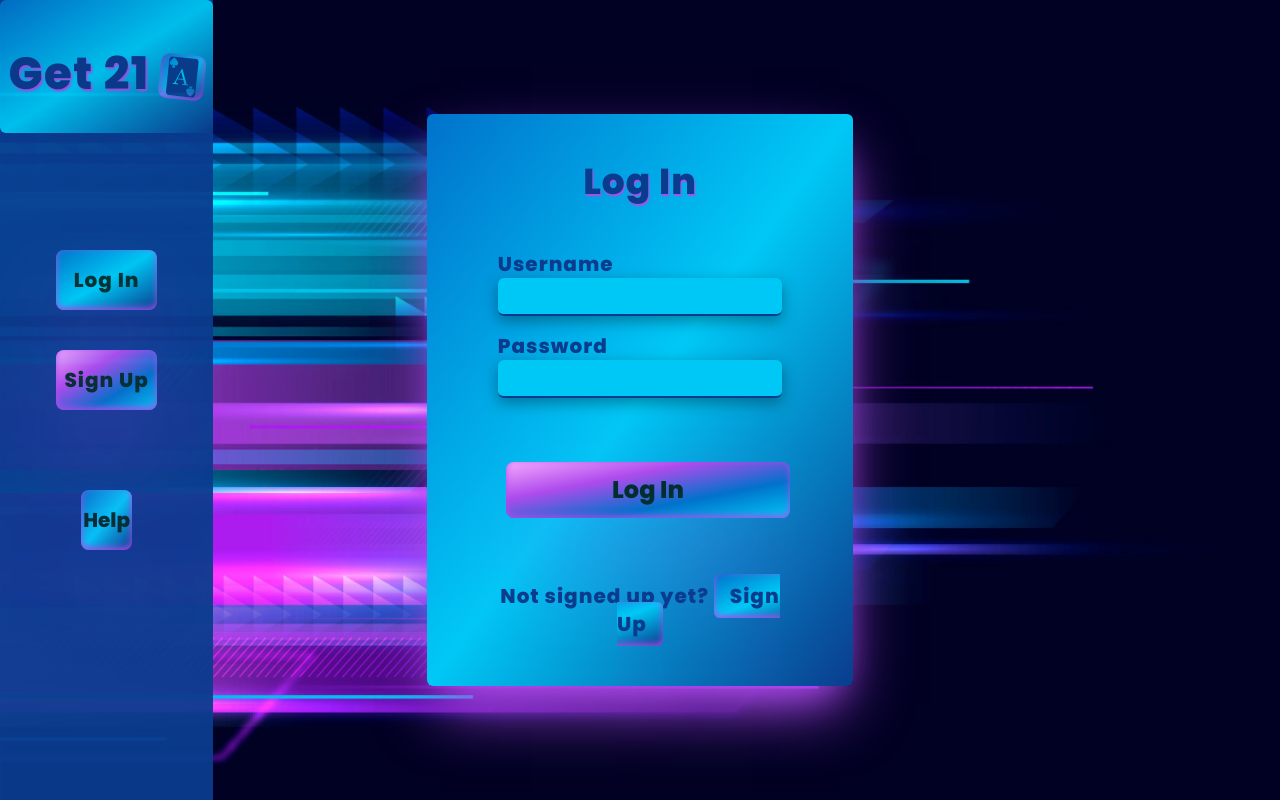
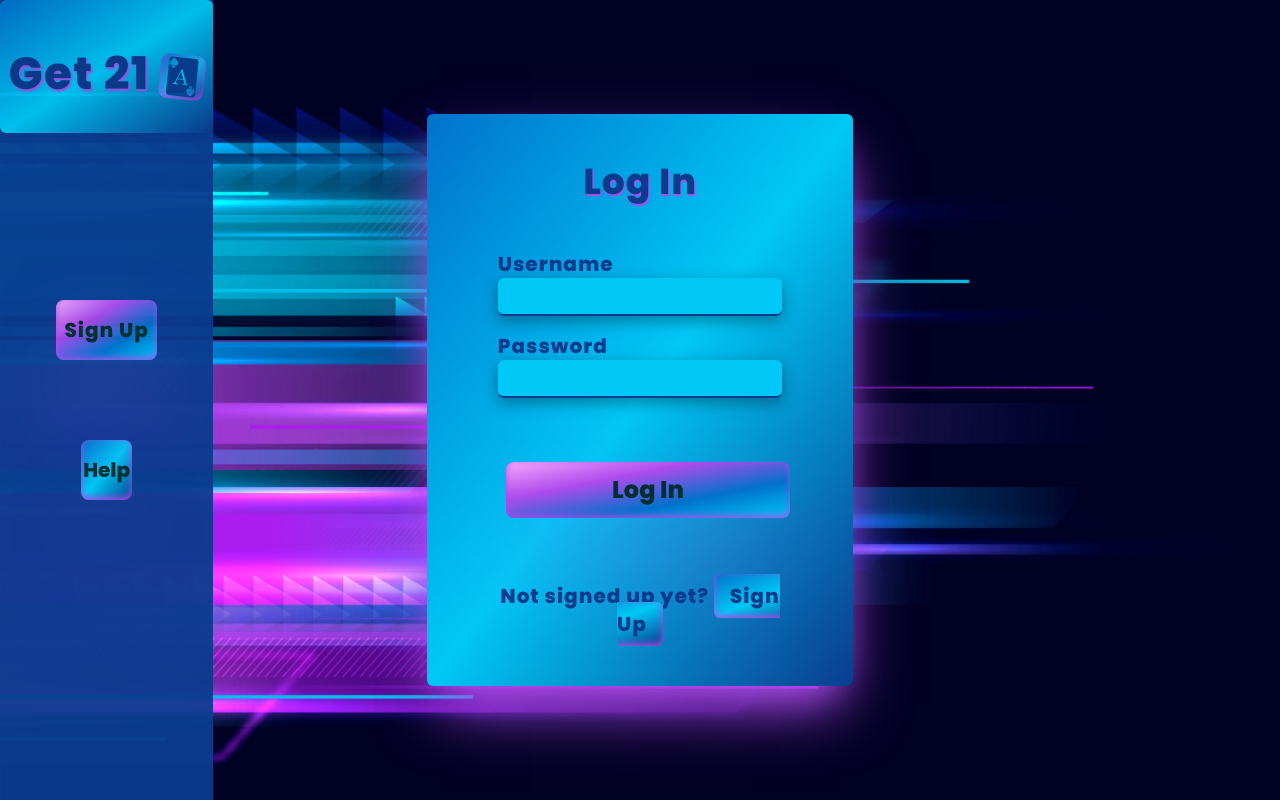
Before and after one commit to davidlidebrandt/get-21-frontend, a React (Create React App) app: page /login in a window 1280 px wide. Built offline with nearby package versions, Linux system fonts and the light colour scheme.

Commit message:
Hide current page navlink

```diff
--- a/src/App.js
+++ b/src/App.js
@@ -1,4 +1,5 @@
 import { Route, Switch } from "react-router-dom";
+import { useState } from "react";
 import Home from "./components/pages/Home.js"
 import LogIn from "./components/pages/LogIn.js";
 import SignUp from "./components/pages/SignUp.js";
@@ -6,23 +7,26 @@ import StartMenu from "./components/pages/StartMenu.js";
 import GamePage from "./components/pages/GamePage.js";
 
 function App() {
+  const [currentPage, setCurrentPage] = useState();
+
+
   return (
     <div className="App">
       <Switch>
         <Route exact path="/">
-      <Home/>
+      <Home currentPage={currentPage} setCurrentPage={setCurrentPage}/>
       </Route>
       <Route path="/login">
-      <LogIn/>
+      <LogIn currentPage={currentPage} setCurrentPage={setCurrentPage}/>
       </Route>
       <Route path="/signup">
-      <SignUp/>
+      <SignUp currentPage={currentPage} setCurrentPage={setCurrentPage}/>
       </Route>
       <Route path="/startmenu">
-      <StartMenu/>
+      <StartMenu currentPage={currentPage} setCurrentPage={setCurrentPage}/>
       </Route>
       <Route path="/gamepage">
-      <GamePage/>
+      <GamePage currentPage={currentPage} setCurrentPage={setCurrentPage}/>
       </Route>
       </Switch>
     </div>
--- a/src/components/other/NavMenu.js
+++ b/src/components/other/NavMenu.js
@@ -4,7 +4,9 @@ import { RiLoginCircleFill, RiAccountPinCircleFill } from "react-icons/ri"
 import { MdHelp } from "react-icons/md"
 import { GiCardAceSpades } from "react-icons/gi"
 
-export default function NavMenu() {
+export default function NavMenu({currentPage, setCurrentPage}) {
+
+
   return (
     <nav className=" h-full bg-darker-blue text-xl opacity-95 grid place-items-center text-darkest-blue relative">
       <div className="w-full">
@@ -16,12 +18,23 @@ export default function NavMenu() {
           </Link>
         </div>
         <div className="px-14">
-          <Link to="/login" className="text-center block my-10 m-auto py-4 rounded-lg bg-gradient w-full font-extrabold custom-inner-box-shadow hover-button">
+          {
+            currentPage !== "login" ? (
+              <Link to="/login" className="text-center block my-10 m-auto py-4 rounded-lg bg-gradient w-full font-extrabold custom-inner-box-shadow hover-button">
             Log In
           </Link>
-          <Link to="/signup" className="text-center block my-10 m-auto py-4 rounded-lg pink-blue-gradient w-full font-extrabold custom-inner-box-shadow hover-pink-button">
-            Sign Up
-          </Link>
+            ) : ( null )
+          }
+
+          {
+            currentPage !== "signup" ? (
+              <Link to="/signup" className="text-center block my-10 m-auto py-4 rounded-lg pink-blue-gradient w-full font-extrabold custom-inner-box-shadow hover-pink-button">
+              Sign Up
+            </Link>
+            ) : ( null )
+          }
+
+
           <button className="text-center block my-10 m-auto w-2/4 py-4 mt-20 rounded-lg bg-gradient font-extrabold custom-inner-box-shadow hover-button">
             Help
           </button>
--- a/src/components/pages/LogIn.js
+++ b/src/components/pages/LogIn.js
@@ -1,13 +1,19 @@
 import React from 'react'
+import { useEffect } from 'react'
 import NavMenu from '../other/NavMenu'
 import LoginCard from '../other/LoginCard'
 
-export default function LogIn() {
+export default function LogIn({currentPage, setCurrentPage}) {
+
+    useEffect(()=> {
+        setCurrentPage("login")
+    }, [])
+
     return (
         <div id="login">
         <div className="grid grid-cols-12 grid-rows-6 min-h-screen">
         <div className="col-span-2 row-span-6 w-full">
-        <NavMenu/>
+        <NavMenu currentPage={currentPage} setCurrentPage={setCurrentPage}/>
         </div>
         <div className="col-span-4 col-start-5 row-span-6 grid place-items-center">
             <LoginCard/>
--- a/src/components/pages/SignUp.js
+++ b/src/components/pages/SignUp.js
@@ -1,14 +1,19 @@
 import React from 'react'
+import { useEffect } from 'react'
 import NavMenu from '../other/NavMenu'
 import SignupCard from '../other/SignupCard'
 
 
-export default function SignUp() {
+export default function SignUp({currentPage, setCurrentPage}) {
+    useEffect(()=> {
+        setCurrentPage("signup")
+    }, [])
+
     return (
         <div id="login">
         <div className="grid grid-cols-12 grid-rows-6 min-h-screen">
         <div className="col-span-2 row-span-6 w-full">
-        <NavMenu/>
+        <NavMenu currentPage={currentPage} setCurrentPage={setCurrentPage}/>
         </div>
         <div className="col-span-4 col-start-5 row-span-6 grid place-items-center">
             <SignupCard/>
```
